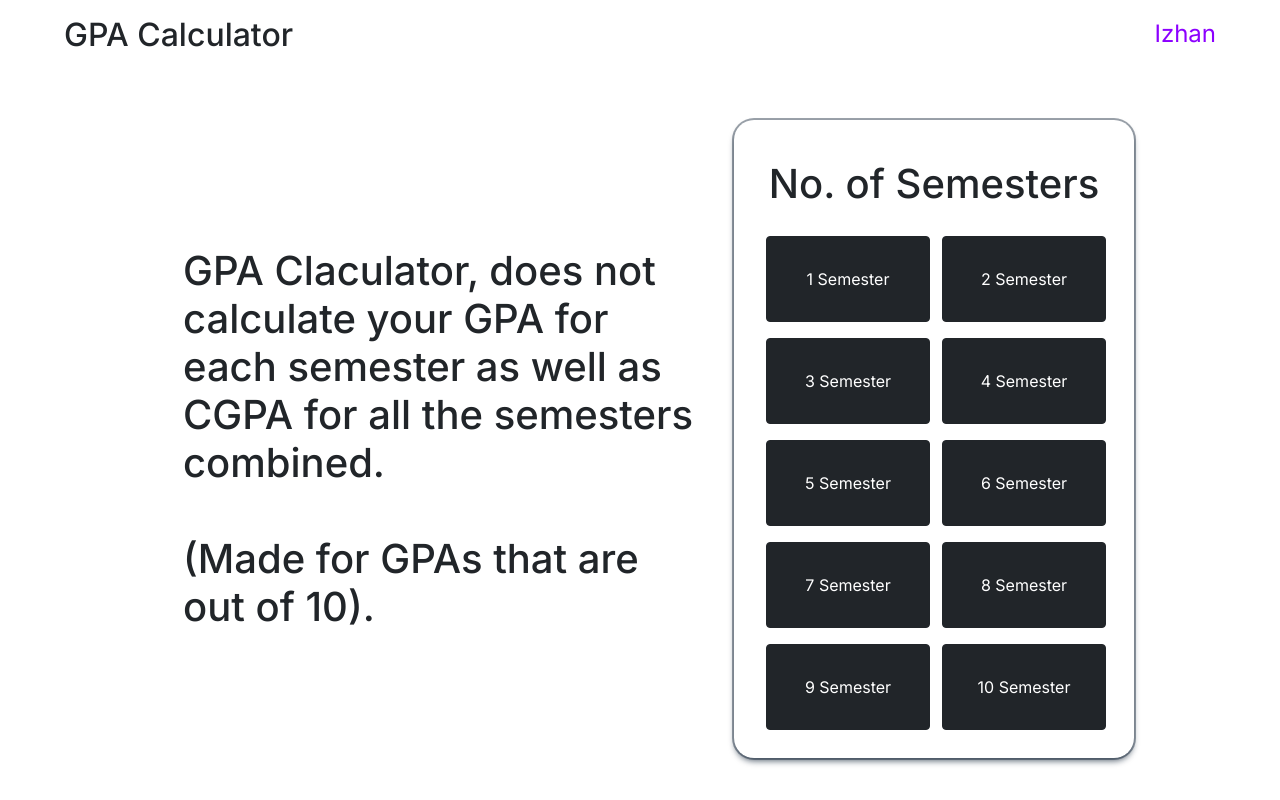
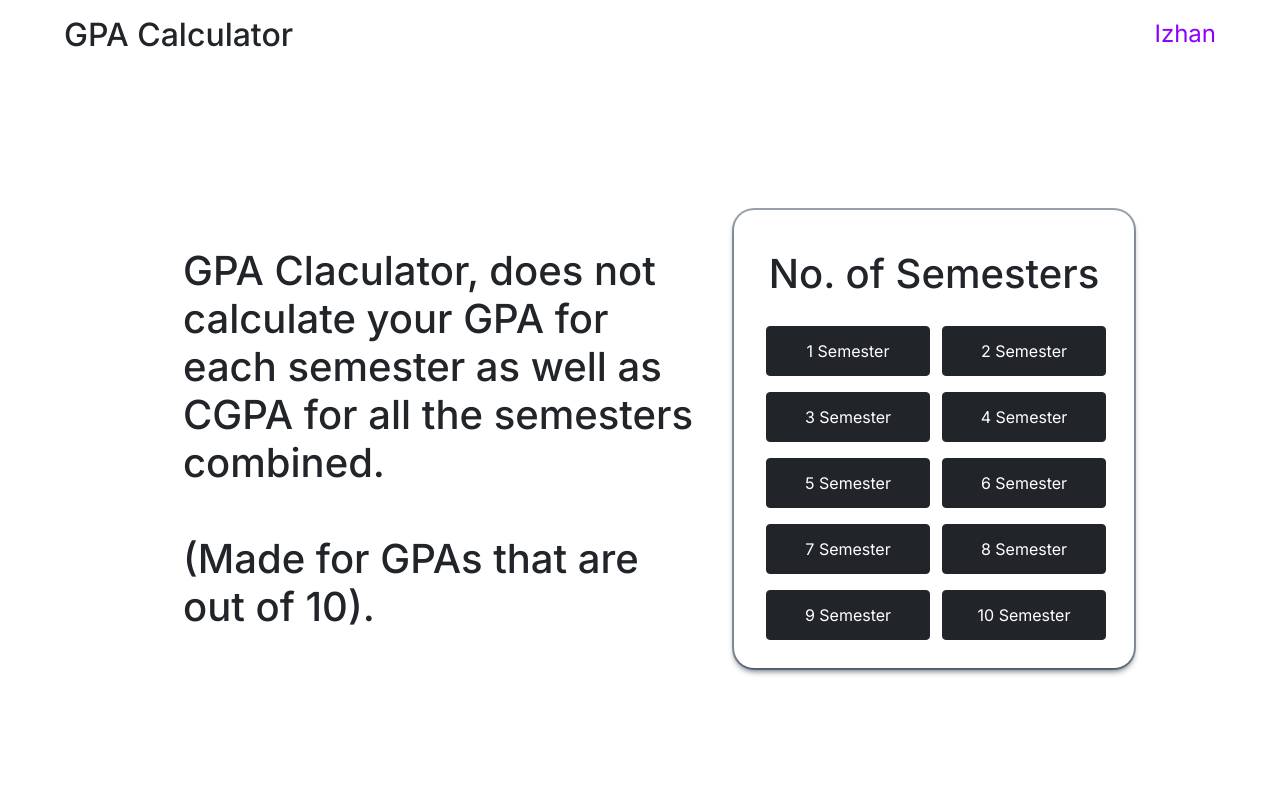
Before and after one commit to babu-izhan-5001312/gpa-calculator, a React (Create React App) app: page / in a window 1280 px wide. Built offline with nearby package versions, Linux system fonts and the light colour scheme; the HTML template or start-up script is replaced by a standard one.

Commit message:
remove some padding

```diff
--- a/src/components/SelectNoOfSemesters.js
+++ b/src/components/SelectNoOfSemesters.js
@@ -22,7 +22,6 @@ const SelectNoOfSemesters = ({ setNoOfSemesters }) => {
                   <Button
                     variant="dark"
                     className="semester-button"
-                    style={{'padding': '30px'}}
                     onClick={() => setNoOfSemesters(semesters.splice(0, sem))}
                   >
                     {sem} Semester
```
